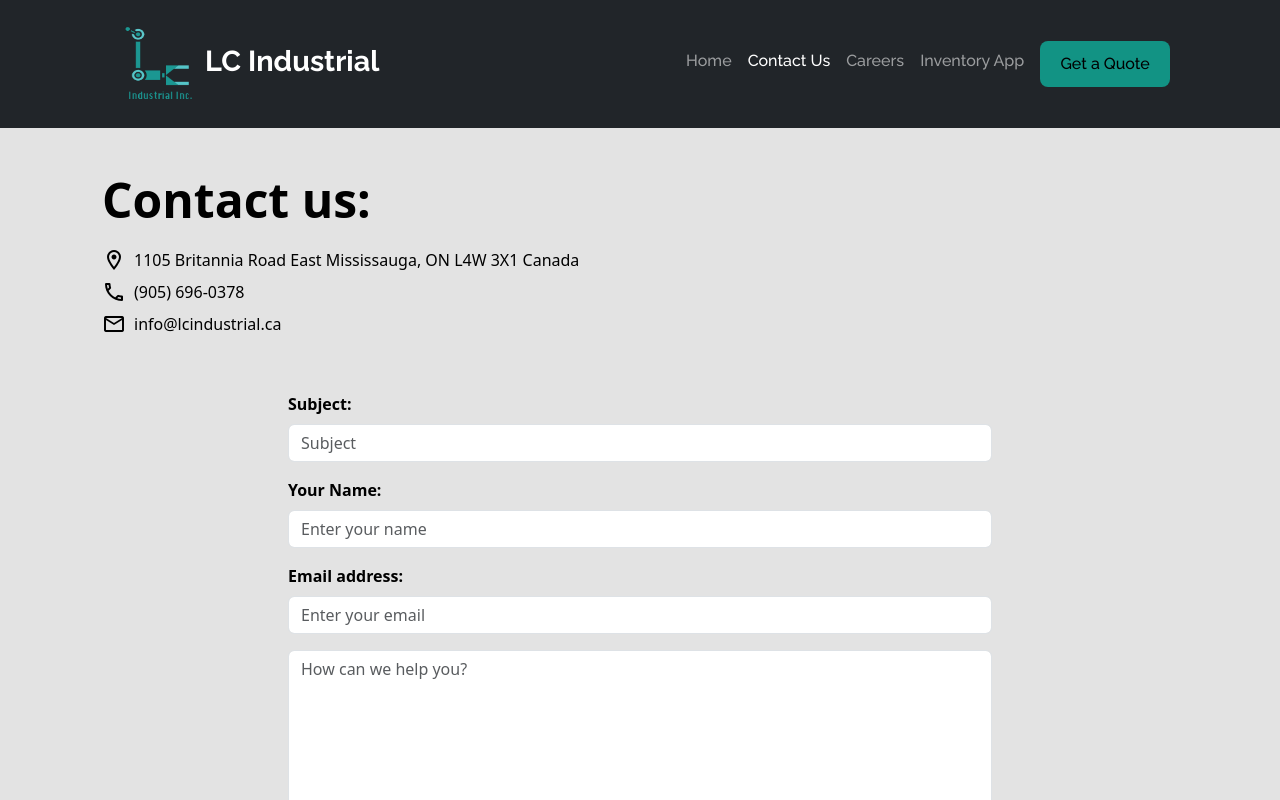
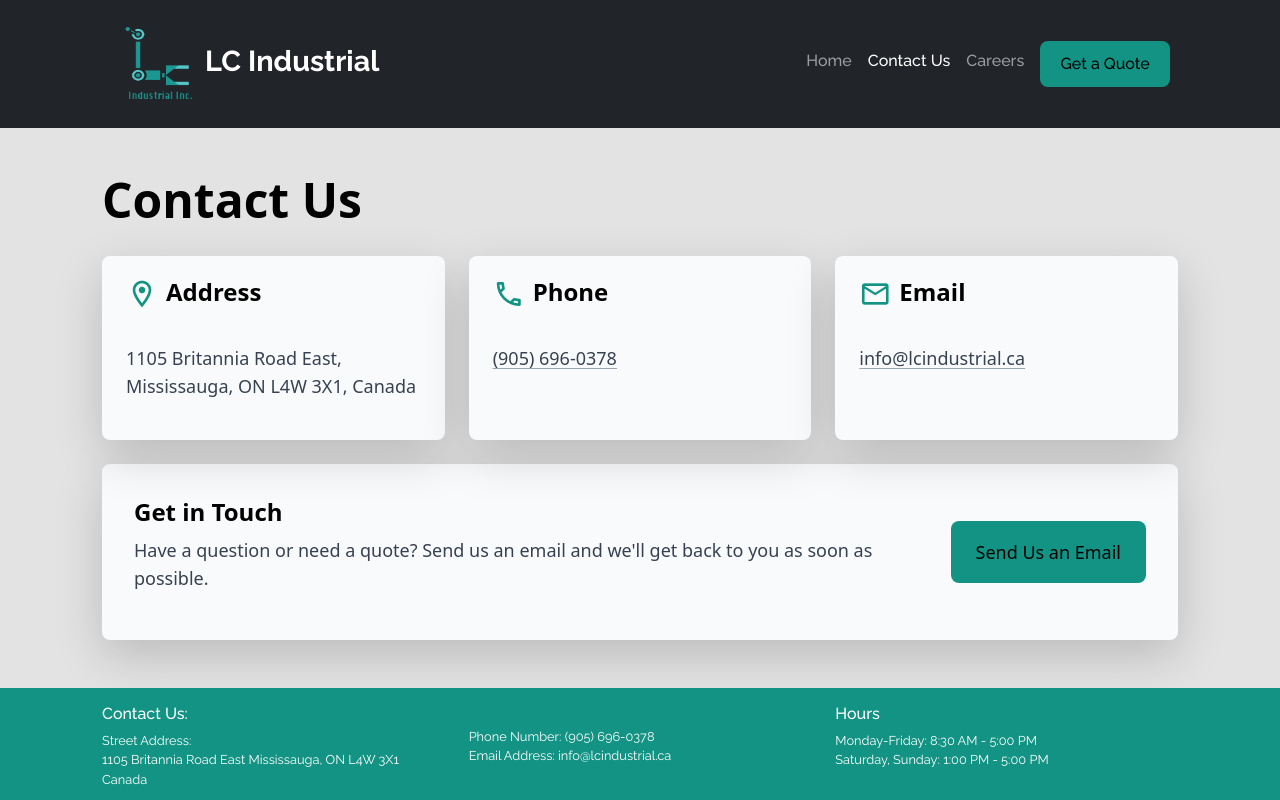
Before and after one commit to sunbagel/LC-Website-Extended, a React (Vite) app in the folder front-end/: page /contact_us in a window 1280 px wide. Shown: the top 800 px of the page. Built offline with nearby package versions, Linux system fonts and the light colour scheme.

Commit message:
public site cleanup: remove inventory app tab, rework contact page, fix footer layout, align headers, update careers hours

```diff
--- a/front-end/src/App.tsx
+++ b/front-end/src/App.tsx
@@ -22,7 +22,9 @@ function App() {
   return ( <>
       <AuthProvider>
         <Router>
+          <div className="flex flex-col min-h-screen bg-grey">
             <NavBar/>
+            <div className="flex-1">
               <Routes>
                 <Route path = '/' element = {<Home/>}/>
                 <Route path = '/contact_us' element = {<Contact/>}/>
@@ -36,9 +38,10 @@ function App() {
                 </Route>
                 <Route path = '/login' element = {<LoginPage/>}/>
               </Routes>
-
+            </div>
+            <FooterV2/>
+          </div>
         </Router>
-      <FooterV2/>
       </AuthProvider>
     </>
   );
--- a/front-end/src/og-components/HeroSection.css
+++ b/front-end/src/og-components/HeroSection.css
@@ -31,9 +31,9 @@
     color: black;
     font-family: "Raleway";
     font-weight: 700;
-    margin-left: 1rem;
-    margin-right: 1rem;
-    padding: 3rem 1rem;
+    margin-left: 0;
+    margin-right: 0;
+    padding: 3rem 0 1rem 0;
 }
 
 /* .hero-container {
--- a/front-end/src/og-components/HeroSection.tsx
+++ b/front-end/src/og-components/HeroSection.tsx
@@ -21,10 +21,10 @@ const HeroSection = () => {
               <h1 className="header">
               Your Local CNC Machine & Industrial Electronics Service Provider
               </h1>
-              <p className="body text-dark mx-3">
+              <p className="body text-dark">
               LC Industrial is a team that provides fast, reliable, and quality service and parts for all kinds of industrial      electronics at a competitive price. We are based in Mississauga and have customers all around the GTA, and elsewhere in North America. From PCBs to servo drives and controllers, we can repair any make or model of electronics you use in your operations.
               </p>
-              <p className="body text-dark mx-3">
+              <p className="body text-dark">
               We invite you to contact us today!
               </p>
               <div className="text-center my-4">
--- a/front-end/src/og-components/NavBar.tsx
+++ b/front-end/src/og-components/NavBar.tsx
@@ -45,8 +45,6 @@ const NavBar = () => {
 
                         <Nav.Link as={NavLink} to="/careers" eventKey="3">Careers</Nav.Link>
 
-                        <Nav.Link as={NavLink} to="/app-home" eventKey="4">Inventory App</Nav.Link>
-
 
                         {/* <Nav.Link eventKey="3">
                             Get a Quote
--- a/front-end/src/og-components/pages/Careers.tsx
+++ b/front-end/src/og-components/pages/Careers.tsx
@@ -10,7 +10,7 @@ const Careers = () => {
               <h2 className="font-semibold text-xl">Senior CNC Field Service Engineer</h2>
 
               <p className="text-md text-gray-700">Location: Mississauga, ON</p>
-              <p className="text-md text-gray-700">Employment Type: Full-time (40+ hours per week)</p>
+              <p className="text-md text-gray-700">Employment Type: Full-time (30+ hours per week)</p>
 
               <h3 className="text-lg mt-4 mb-2 font-semibold">About the Role:</h3>
               <p>We are seeking an experienced <strong>Senior CNC Field Service Engineer</strong> to join our technical
--- a/front-end/src/og-components/pages/Contact.tsx
+++ b/front-end/src/og-components/pages/Contact.tsx
@@ -1,38 +1,66 @@
-
-
-import EmailForm from '../EmailForm';
-
 const Contact = () => {
   return (
     <div className="py-12 bg-grey">
+      <div className="container">
+        <div className="max-w-7xl mx-auto">
 
+          <p className="text-black text-5xl font-bold mb-8">Contact Us</p>
 
-      <div className="container">
-        <div className="mx-auto flex flex-col lg:flex-row items-center justify-between">
-          <div className="lg:w-1/2 text-black">
-            <p className="text-black text-5xl font-bold mb-4">Contact us:</p>
-            <p className="flex text-black items-center mb-2">
-              <span className="material-icons-outlined mr-2">location_on</span>
-              1105 Britannia Road East Mississauga, ON L4W 3X1 Canada
-            </p>
-            <p className="flex text-black items-center mb-2">
-              <span className="material-icons-outlined mr-2">phone</span>
-              (905) 696-0378
-            </p>
-            <p className="flex text-black items-center mb-2">
-              <span className="material-icons-outlined mr-2">email</span>
-              info@lcindustrial.ca
-            </p>
+          <div className="grid grid-cols-1 md:grid-cols-3 gap-6 mb-6">
+
+            {/* Address */}
+            <div className="p-6 shadow-lg rounded-lg bg-gray-50 text-black">
+              <div className="flex items-center gap-2 mb-4">
+                <span className="material-icons-outlined" style={{ color: '#129384', fontSize: '2rem', lineHeight: '1', marginTop: '-12px' }}>location_on</span>
+                <p className="font-bold text-2xl leading-none">Address</p>
+              </div>
+              <p className="text-gray-700 text-lg">
+                1105 Britannia Road East, Mississauga, ON L4W 3X1, Canada
+              </p>
+            </div>
+
+            {/* Phone */}
+            <div className="p-6 shadow-lg rounded-lg bg-gray-50 text-black">
+              <div className="flex items-center gap-2 mb-4">
+                <span className="material-icons-outlined" style={{ color: '#129384', fontSize: '2rem', lineHeight: '1', marginTop: '-12px' }}>phone</span>
+                <p className="font-bold text-2xl leading-none">Phone</p>
+              </div>
+              <a href="tel:+19056960378" className="text-gray-700 text-lg" style={{ textDecoration: 'underline', textDecorationColor: '#9ca3af', textDecorationSkipInk: 'none', textUnderlineOffset: '3px' }}>
+                (905) 696-0378
+              </a>
+            </div>
+
+            {/* Email */}
+            <div className="p-6 shadow-lg rounded-lg bg-gray-50 text-black">
+              <div className="flex items-center gap-2 mb-4">
+                <span className="material-icons-outlined" style={{ color: '#129384', fontSize: '2rem', lineHeight: '1', marginTop: '-12px' }}>email</span>
+                <p className="font-bold text-2xl leading-none">Email</p>
+              </div>
+              <a href="mailto:info@lcindustrial.ca" className="text-gray-700 text-lg" style={{ textDecoration: 'underline', textDecorationColor: '#9ca3af', textDecorationSkipInk: 'none', textUnderlineOffset: '3px' }}>
+                info@lcindustrial.ca
+              </a>
+            </div>
+
           </div>
 
-          {/* <div className="lg:w-1/2 flex justify-end">
-            <img src="path-to-your-illustration.png" alt="Friendly person holding a sign that says hello" className="max-w-xs md:max-w-sm lg:max-w-md">
-          </div> */}
+          {/* CTA */}
+          <div className="p-8 shadow-lg rounded-lg bg-gray-50 text-black flex flex-col md:flex-row items-center justify-between gap-6">
+            <div>
+              <p className="font-bold text-2xl mb-2">Get in Touch</p>
+              <p className="text-gray-700 text-lg">
+                Have a question or need a quote? Send us an email and we'll get back to you as soon as possible.
+              </p>
+            </div>
+            <a href="mailto:info@lcindustrial.ca?subject=Quote%20Request">
+              <button className="default-btn whitespace-nowrap text-lg px-6 py-3">
+                Send Us an Email
+              </button>
+            </a>
+          </div>
+
         </div>
-        <EmailForm />
       </div>
     </div>
-
   )
 }
 
```
Lines whose indentation alone changed are shown as unchanged.
